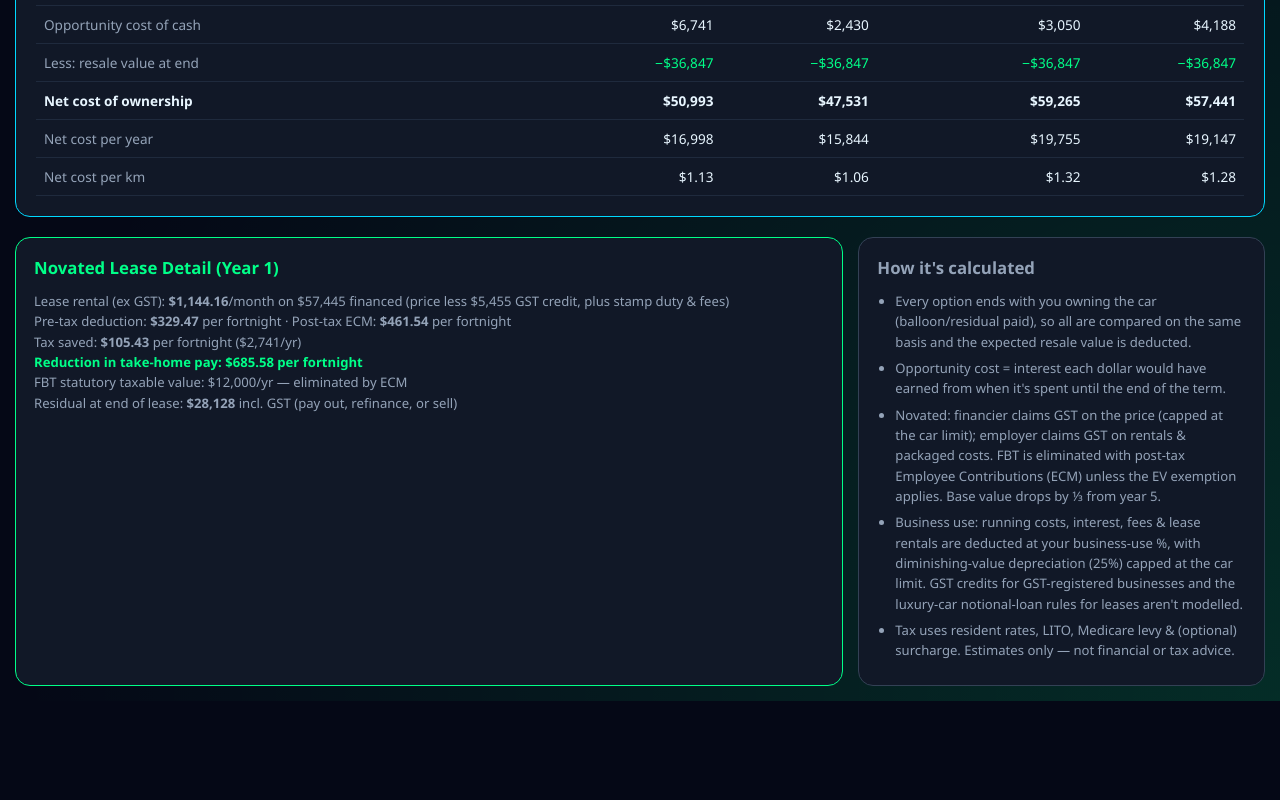
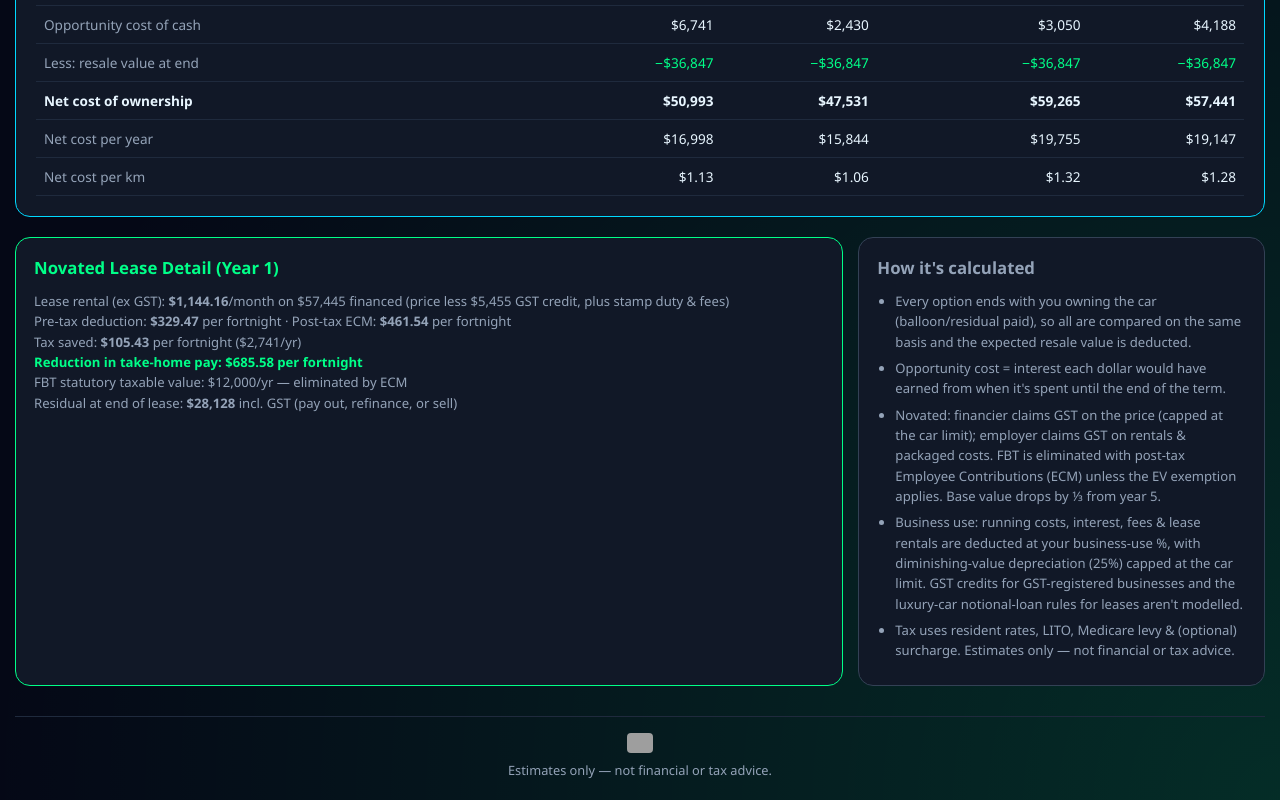
Before and after one commit to SteamWolfAU/Vehicle-TCO, a plain HTML site: page index.html in a window 1280 px wide. Shown: the part 2665-3465 px from the top of the page. Before the commit the page ends 3366 px from the top, so only its background shows below. Drawn offline with Linux system fonts and the light colour scheme; grey boxes are pictures that could not be loaded.

Commit message:
Add visit counter footer
Uses a hits.sh badge styled to the page theme; hidden if the service is unreachable.

Co-Authored-By: Claude Opus 5.5 <noreply@anthropic.com>

```diff
--- a/index.html
+++ b/index.html
@@ -114,6 +114,8 @@
   details[open] summary{ margin-bottom:6px; }
   .error{ color:#ff8e8e; text-align:center; margin-top:10px; min-height:20px; font-size:0.9rem; }
   .hidden{ display:none; }
+  .footer{ margin-top:30px; padding:16px 0 6px; border-top:1px solid #1f2a3d; text-align:center; color:var(--muted); font-size:0.8rem; display:flex; flex-direction:column; align-items:center; gap:8px; }
+  .footer img{ height:20px; border-radius:4px; }
   .section-title{ color:var(--blue); font-size:1.05rem; margin:24px 0 0; }
 
   @media (min-width:700px){
@@ -384,6 +386,13 @@
       </div>
     </div>
   </div>
+
+  <footer class="footer">
+    <img src="https://hits.sh/steamwolfau.github.io/Vehicle-TCO.svg?view=total&amp;style=flat-square&amp;label=visits&amp;color=00d9ff&amp;labelColor=111827"
+         alt="Page visit counter" loading="lazy" referrerpolicy="no-referrer"
+         onerror="this.parentNode.removeChild(this)">
+    <span>Estimates only &mdash; not financial or tax advice.</span>
+  </footer>
 
 <script>
 (function(){
```
